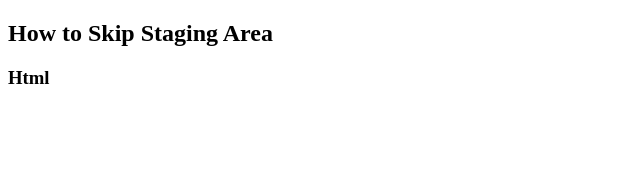
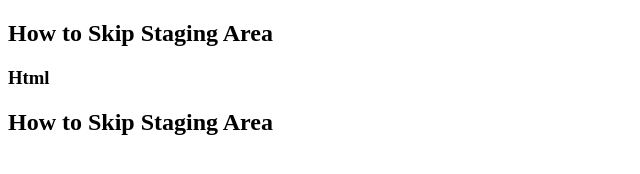
Before and after one commit to Chirag30403/Skip-Staging-Area, a plain HTML site: page index.html in a window 1280 px wide. Shown: the whole page, without its empty margins (0-640 px from the left). Drawn offline with Linux system fonts and the light colour scheme.

Commit message:
Specific file

```diff
--- a/index.html
+++ b/index.html
@@ -8,5 +8,6 @@
 <body>
     <h2>How to Skip Staging Area</h2>
     <h3> Html</h3>
+    <h2>How to Skip Staging Area</h2>
 </body>
 </html>
```
